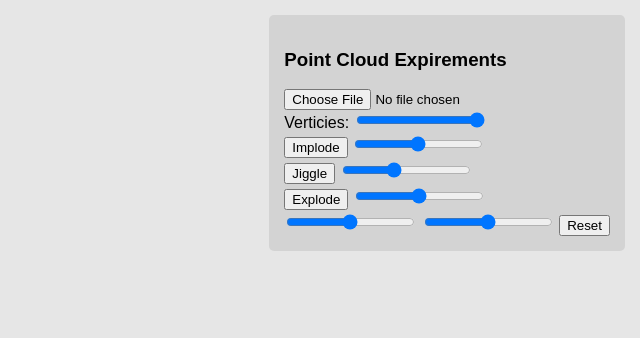
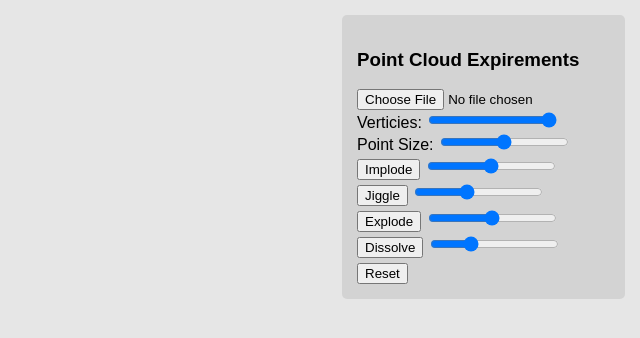
Before and after one commit to leoforney/PointCloudVR, a plain HTML site: page renderFromPLY/main.html in a window 1280 px wide. Shown: the whole page, without its empty margins (640-1280 px from the left). Drawn offline with nearby package versions, Linux system fonts and the light colour scheme.

Commit message:
Update renderFromPLY/main.html

```diff
--- a/renderFromPLY/main.html
+++ b/renderFromPLY/main.html
@@ -40,6 +40,8 @@
 
             <span><label>Verticies: </label><input type="range" min="1" max="100" value="100" id="verticesSlider"><br/></span>
 
+            <span><label>Point Size: </label><input type="range" min="0" max="10" value="5" id="pointSizeSlider" onchange="pointSize = this.value"><br/></span>
+
 
             <span>
                 <button id="implodeButton" onclick="effects.implode = !effects.implode;">Implode</button>
@@ -53,9 +55,10 @@
                 <button id="explodeButton" onclick="effects.explode = !effects.explode;">Explode</button>
                 <input type="range" min="1" max="100" value="50" id="explodeSlider" onchange="effectsProperties.explode = this.value/2000">
             </span><br/>
-
-            <input type="range" min="1" max="100" value="50" id="nearPlaneSlider" onchange="projNear = this.value/2000">
-            <input type="range" min="1" max="100" value="50" id="farPlaneSlider" onchange="projFar = this.value/50; console.log('far: ', projFar);">
+            <span>
+                <button id="dissolveButton" onclick="effects.dissolve = !effects.dissolve;">Dissolve</button>
+                <input type="range" min="1" max="100" value="30" id="dissolveSlider" onchange="effectsProperties.dissolve = this.value / 2">
+            </span><br/>
 
 
             <button id="resetButton" onclick="clearEffects()">Reset</button>
```
